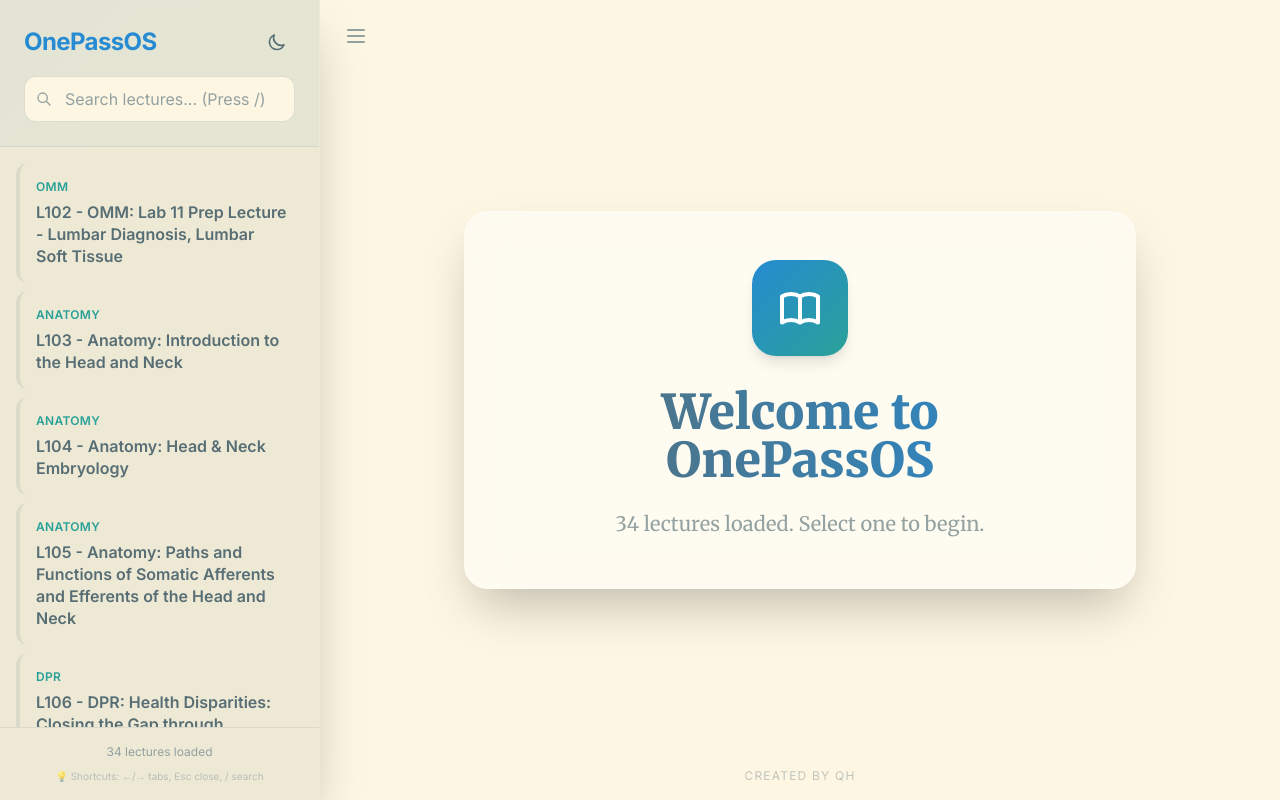
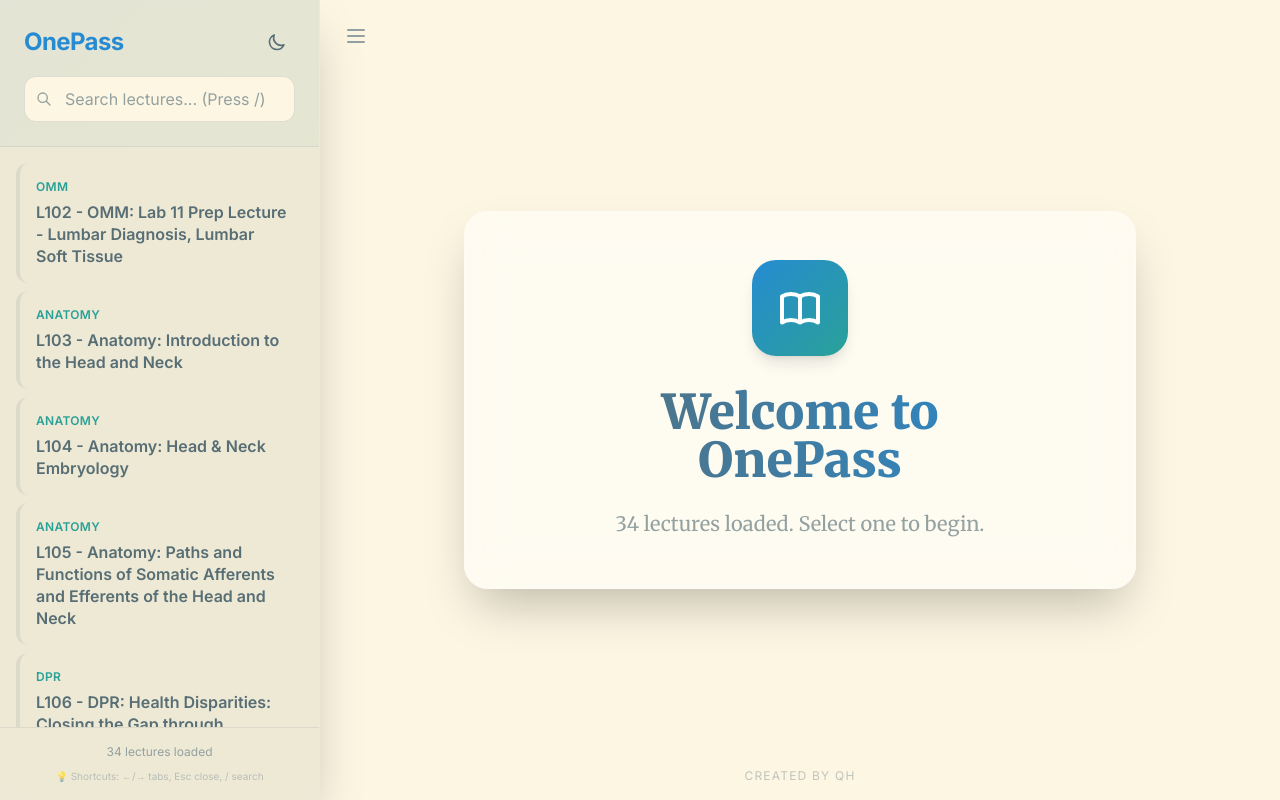
Before and after one commit to queasyquackers/Block-3-Summaries, a plain HTML site: page index.html in a window 1280 px wide. Drawn offline with nearby package versions, Linux system fonts and the light colour scheme.

Commit message:
rebrand 2

```diff
--- a/index.html
+++ b/index.html
@@ -4,7 +4,7 @@
 <head>
     <meta charset="UTF-8">
     <meta name="viewport" content="width=device-width, initial-scale=1.0">
-    <title>OnePassOS</title>
+    <title>OnePass</title>
     <link rel="preconnect" href="https://fonts.googleapis.com">
     <link rel="preconnect" href="https://fonts.gstatic.com" crossorigin>
     <link
@@ -284,7 +284,7 @@
             <div class="p-6 border-b border-solarized-base1/20 dark:border-dark-border gradient-overlay">
                 <div class="flex items-center justify-between mb-4">
                     <h1 class="text-2xl font-bold text-solarized-blue dark:text-dark-accent tracking-tight font-sans">
-                        OnePassOS</h1>
+                        OnePass</h1>
                     <button id="darkModeToggle"
                         class="p-2 rounded-lg hover:bg-solarized-base3 dark:hover:bg-dark-hover transition-all duration-300 ripple-container group">
                         <!-- Moon Icon (for Light Mode) -->
@@ -345,7 +345,7 @@
                     </div>
                     <h2
                         class="text-5xl font-black text-transparent bg-clip-text bg-gradient-to-r from-solarized-base01 to-solarized-blue dark:from-white dark:to-dark-accent mb-6 font-display">
-                        Welcome to<br>OnePassOS</h2>
+                        Welcome to<br>OnePass</h2>
                     <p class="text-xl text-solarized-base1 dark:text-dark-muted max-w-md mx-auto leading-relaxed"
                         id="welcomeMessage">Loading lectures...</p>
                 </div>
```
